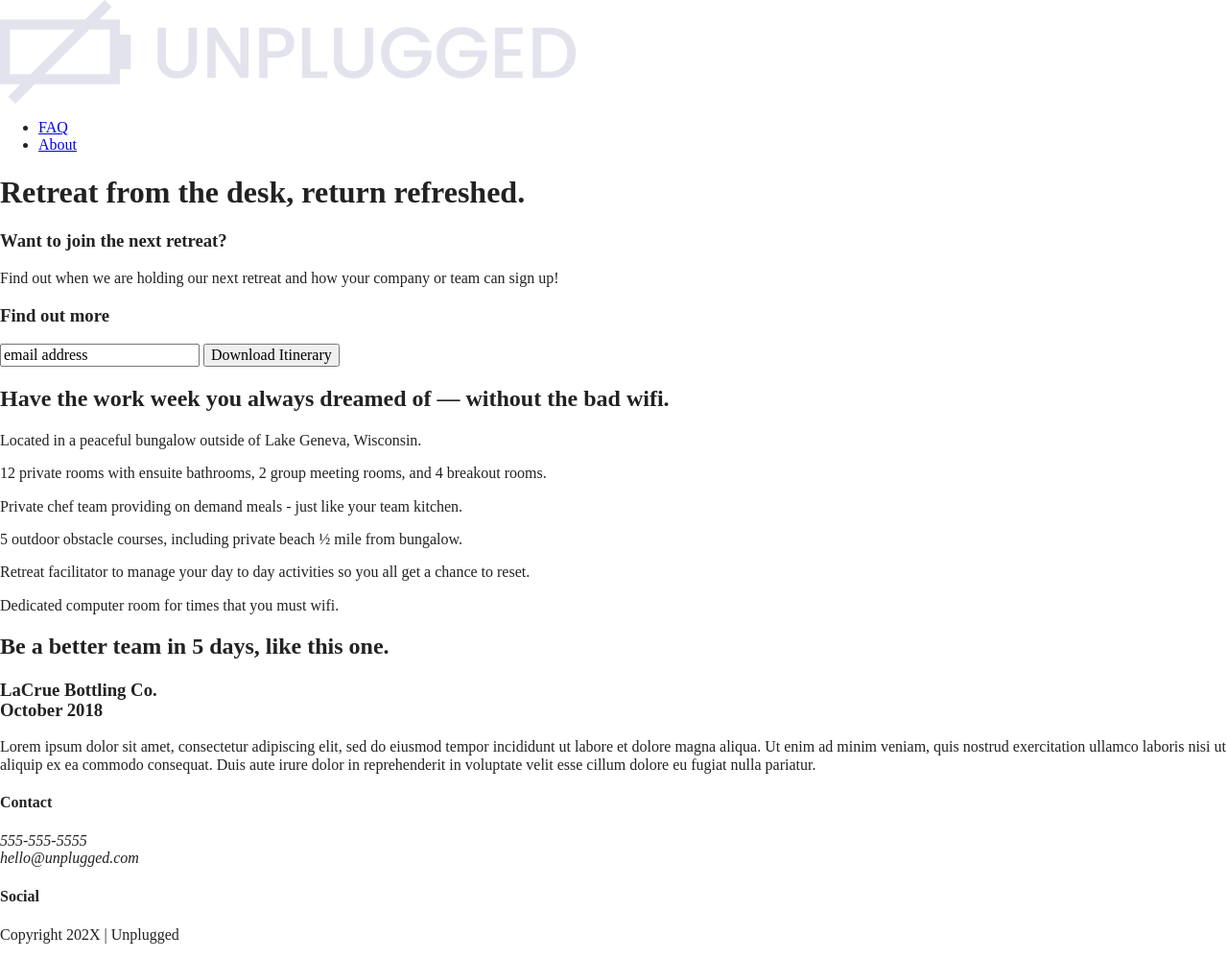
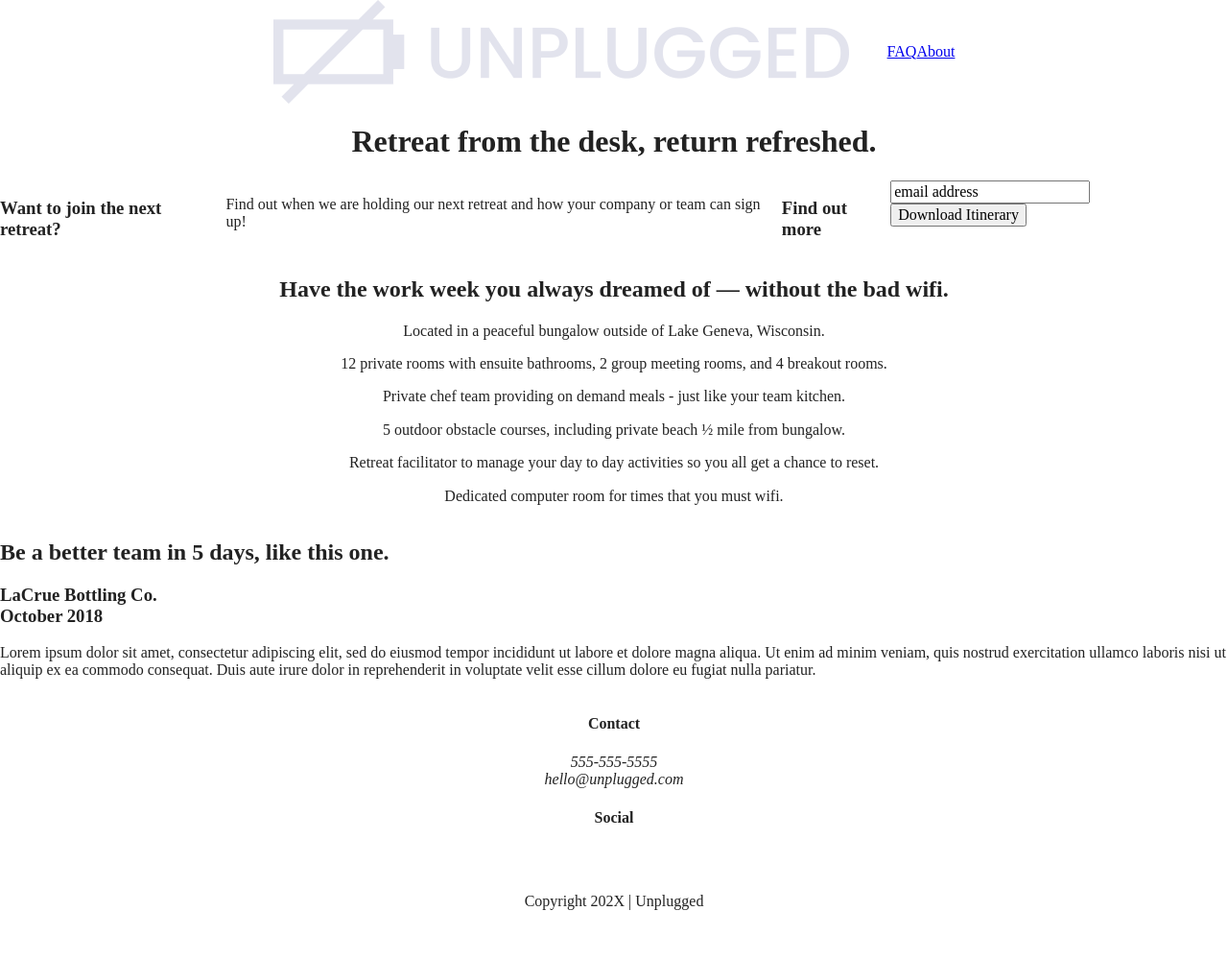
Before and after one commit to jeanette-f/unplugged-website, a website built with Parcel: page index.html in a window 1280 px wide. Shown: the whole page at 96% size. After the commit the page ends 965 px from the top, so only its background shows below. Built offline with nearby package versions, Linux system fonts and the light colour scheme.

Commit message:
Added flexbox properties to main.css

```diff
--- a/css/main.css
+++ b/css/main.css
@@ -86,6 +86,116 @@ textarea {
 /* ==========================================================================
    Author's custom styles
    ========================================================================== */
+
+/*----------Base Header - Footer Styles ----------*/
+header {
+  display: flex;
+  justify-content: center;
+}
+
+header .content-wrapper {
+  display: flex;
+  justify-content: center;
+  align-items: center;
+  flex-flow: row wrap;
+}
+
+header nav ul {
+  display: flex;
+  justify-content: space-around;
+
+}
+
+header nav ul li {
+  list-style: none;
+
+}
+
+footer {
+  display: flex;
+  flex-direction: column;
+  align-items: center;
+  text-align: center;
+}
+
+footer .social-icons {
+  display: flex;
+  justify-content: space-around;
+  align-items: center;
+}
+
+footer .social p {
+  display: flex;
+  justify-content: center;
+  align-items: center;
+}
+
+
+
+
+/*-------Home Page Styles -------*/
+.hero-area {
+  display: flex;
+  justify-content: center;
+}
+
+aside {
+  display: flex;
+  justify-content: center;
+}
+
+.features {
+  display: flex;
+  justify-content: center;
+}
+
+.features .features-items {
+  display: flex;
+  justify-content: center;
+  align-items: flex-start;
+  flex-flow: row wrap;
+}
+
+.reviews {
+  display: flex;
+  justify-content: center;
+}
+
+/*---- About Page ----*/
+
+.mission {
+  display: flex;
+  justify-content: center;
+}
+
+.contact-section {
+  display: flex;
+  justify-content: center;
+}
+
+
+/*----FAQ Page ----*/
+
+.faq {
+  display: flex;
+  justify-content: center;
+}
+
+.faq .content-wrapper {
+  display: flex;
+  justify-content: center;
+  align-items: flex-start;
+  flex-flow: row wrap;
+}
+
+
+
+
+
+
+
+
+
 
 /* ==========================================================================
    Helper classes
```
Also changed, not shown: about/index.html (+1 -1 lines), faqs/index.html (+1 -1 lines).
